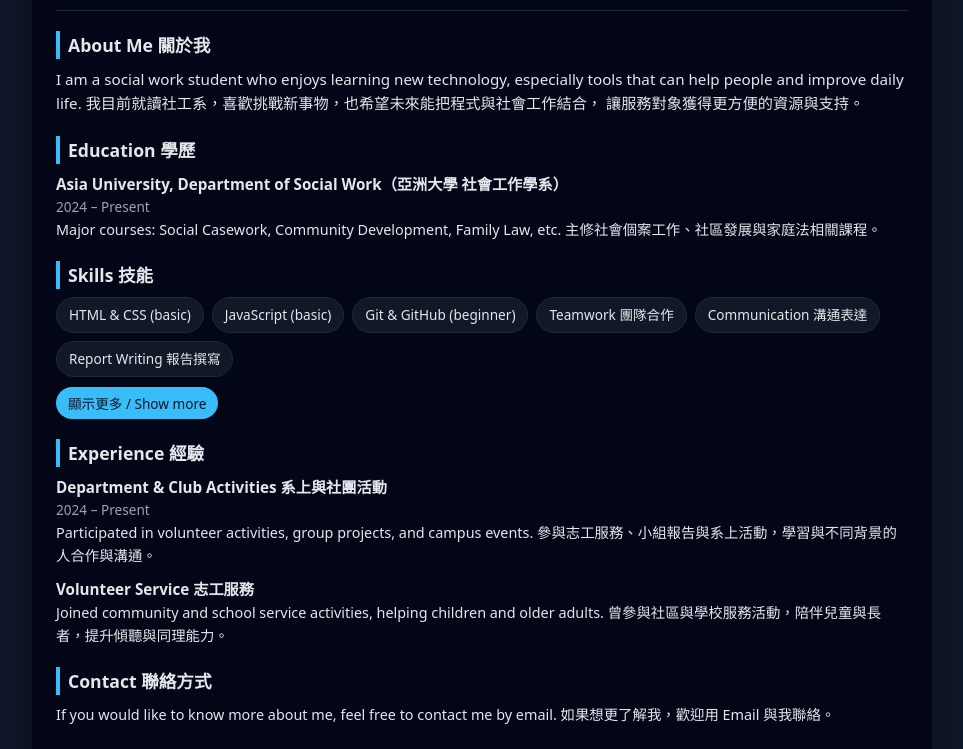
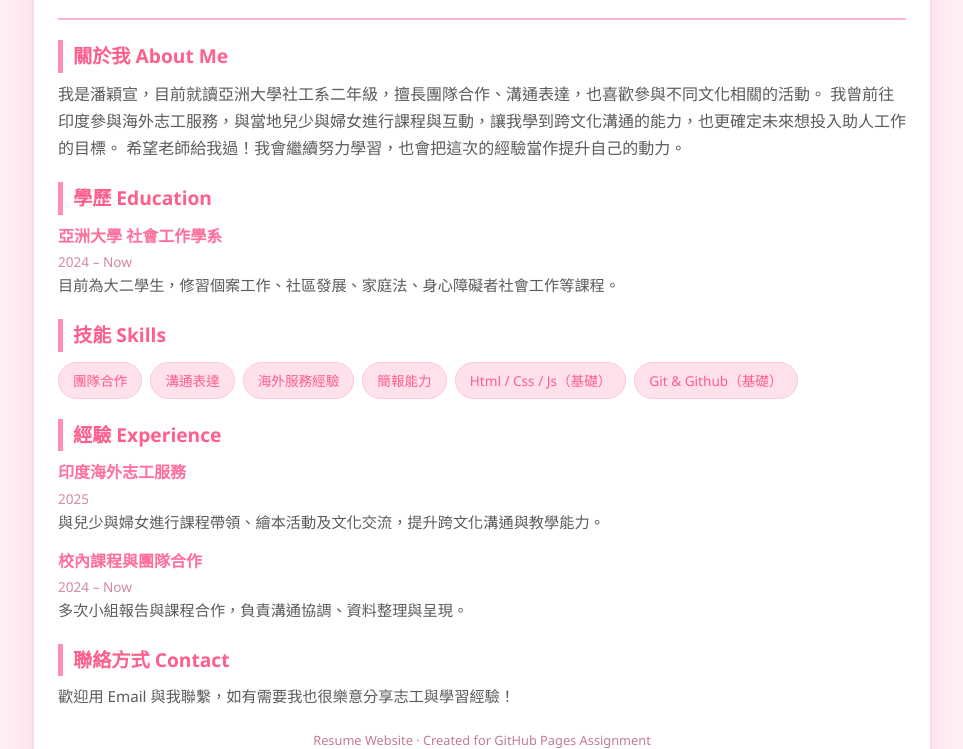
Before and after one commit to shanispan-maker/123, a plain HTML site: page index.html in a window 1280 px wide. Shown: the part 150-899 px from the top of the page, without its empty margins (158-1121 px from the left). Drawn offline with Linux system fonts and the light colour scheme.

Commit message:
index.html

```diff
--- a/index.html
+++ b/index.html
@@ -1,32 +1,32 @@
-
 <!DOCTYPE html>
 <html lang="zh-Hant">
 <head>
     <meta charset="UTF-8">
-<title>Mini Pan - Resume</title>
+    <title>潘穎宣 - Resume</title>
     <meta name="viewport" content="width=device-width, initial-scale=1.0">
     <style>
         * {
             box-sizing: border-box;
             margin: 0;
             padding: 0;
-font-family: system-ui, -apple-system, BlinkMacSystemFont, "Segoe UI", sans-serif;
+            font-family: "Segoe UI", system-ui, -apple-system, BlinkMacSystemFont, sans-serif;
         }
 
         body {
-background: #0f172a;
-color: #e5e7eb;
-line-height: 1.6;
+            background: #ffeef4; /* 柔和粉底 */
+            color: #5b5b5b;
+            line-height: 1.7;
             padding: 24px;
         }
 
         .container {
             max-width: 900px;
             margin: 0 auto;
-background: #020617;
+            background: #ffffff;
             border-radius: 16px;
             padding: 24px;
-box-shadow: 0 15px 40px rgba(0, 0, 0, 0.4);
+            box-shadow: 0 10px 28px rgba(255, 182, 193, 0.35);
+            border: 2px solid #ffd6e6;
         }
 
         header {
@@ -34,7 +34,7 @@ display: flex;
             flex-wrap: wrap;
             align-items: center;
             gap: 16px;
-border-bottom: 1px solid #1f2937;
+            border-bottom: 2px solid #ffb6c9; /* 粉紅底線 */
             padding-bottom: 16px;
             margin-bottom: 20px;
         }
@@ -43,21 +43,22 @@ margin-bottom: 20px;
             width: 90px;
             height: 90px;
             border-radius: 50%;
-background: radial-gradient(circle at 30% 30%, #38bdf8, #4f46e5);
+            background: radial-gradient(circle at 30% 30%, #ffb6c9, #ff8fb0); /* 粉紅漸層 */
         }
 
         h1 {
             font-size: 1.8rem;
             letter-spacing: 0.04em;
+            color: #ff6f9c;
         }
 
         .tagline {
             font-size: 0.95rem;
-color: #9ca3af;
+            color: #d67a9e;
         }
 
         .contact a {
-color: #38bdf8;
+            color: #ff7faa;
             text-decoration: none;
             font-size: 0.9rem;
         }
@@ -71,55 +72,59 @@ margin-bottom: 20px;
         }
 
         .section-title {
-font-size: 1.1rem;
+            font-size: 1.2rem;
             margin-bottom: 8px;
             font-weight: 600;
-border-left: 4px solid #38bdf8;
-padding-left: 8px;
+            border-left: 5px solid #ff8fb0; /* 粉色重點線 */
+            padding-left: 10px;
+            color: #ff5f8d;
         }
 
         .pill-list {
             display: flex;
             flex-wrap: wrap;
             gap: 8px;
-margin-top: 8px;
+            margin-top: 10px;
         }
 
         .pill {
             border-radius: 999px;
-padding: 6px 12px;
+            padding: 6px 14px;
             font-size: 0.85rem;
-background: #111827;
-border: 1px solid #1f2937;
+            background: #ffe1eb; /* 粉色貼紙 */
+            border: 1px solid #ffc8d9;
+            color: #ff5c8c;
         }
 
         .item-title {
             font-weight: 600;
-font-size: 0.95rem;
+            font-size: 1rem;
+            color: #ff6f9c;
         }
 
         .item-sub {
             font-size: 0.85rem;
-color: #9ca3af;
+            color: #d488a3;
         }
 
         .item {
-margin-bottom: 10px;
+            margin-bottom: 12px;
         }
 
         .btn {
             margin-top: 10px;
-padding: 6px 12px;
+            padding: 8px 16px;
             border-radius: 999px;
             font-size: 0.85rem;
             border: none;
             cursor: pointer;
-background: #38bdf8;
-color: #0f172a;
+            background: #ff8fb0;
+            color: white;
+            transition: 0.2s;
         }
 
         .btn:hover {
-opacity: 0.9;
+            background: #ff759c;
         }
 
         .hidden {
@@ -129,15 +134,8 @@ display: none;
         footer {
             margin-top: 20px;
             font-size: 0.8rem;
-color: #6b7280;
+            color: #c27b92;
             text-align: center;
-}
-
-@media (max-width: 600px) {
-header {
-flex-direction: row;
-align-items: flex-start;
-}
         }
     </style>
 </head>
@@ -146,98 +144,75 @@ align-items: flex-start;
     <header>
         <div class="avatar"></div>
         <div>
-<h1>Mini Pan</h1>
-<p class="tagline">Social Work Student · Curious Learner · Future Helper</p>
+            <h1>潘穎宣</h1>
+            <p class="tagline">亞洲大學 社工系二年級 · 團隊合作 & 溝通擅長 · 印度海外服務經驗</p>
             <p class="contact">
-Email: <a href="mailto:shanis,pan@gmail.com@egmail.com">your_email@example.com</a>
-<!-- 記得把信箱改成你自己的 -->
+                Email: <a href="mailto:shanis.pan@gmail.com">shanis.pan@gmail.com</a>
             </p>
         </div>
     </header>
 
     <section class="section">
-<h2 class="section-title">About Me 關於我</h2>
-<p style="margin-top: 6px; font-size: 0.95rem;">
-I am a social work student who enjoys learning new technology,
-especially tools that can help people and improve daily life.
-我目前就讀社工系，喜歡挑戰新事物，也希望未來能把程式與社會工作結合，
-讓服務對象獲得更方便的資源與支持。
+        <h2 class="section-title">關於我 About Me</h2>
+        <p style="margin-top: 6px; font-size: 1rem;">
+            我是潘穎宣，目前就讀亞洲大學社工系二年級，擅長團隊合作、溝通表達，也喜歡參與不同文化相關的活動。
+            我曾前往印度參與海外志工服務，與當地兒少與婦女進行課程與互動，讓我學到跨文化溝通的能力，也更確定未來想投入助人工作的目標。
+            希望老師給我過！我會繼續努力學習，也會把這次的經驗當作提升自己的動力。
         </p>
     </section>
 
     <section class="section">
-<h2 class="section-title">Education 學歷</h2>
+        <h2 class="section-title">學歷 Education</h2>
         <div class="item">
-<div class="item-title">Asia University, Department of Social Work（亞洲大學 社會工作學系）</div>
-<div class="item-sub">2024 – Present</div>
-<p style="font-size: 0.9rem;">
-Major courses: Social Casework, Community Development, Family Law, etc.
-主修社會個案工作、社區發展與家庭法相關課程。
+            <div class="item-title">亞洲大學 社會工作學系</div>
+            <div class="item-sub">2024 – Now</div>
+            <p style="font-size: 0.95rem;">
+                目前為大二學生，修習個案工作、社區發展、家庭法、身心障礙者社會工作等課程。
             </p>
         </div>
     </section>
 
     <section class="section">
-<h2 class="section-title">Skills 技能</h2>
+        <h2 class="section-title">技能 Skills</h2>
         <div class="pill-list">
-<span class="pill">HTML &amp; CSS (basic)</span>
-<span class="pill">JavaScript (basic)</span>
-<span class="pill">Git &amp; GitHub (beginner)</span>
-<span class="pill">Teamwork 團隊合作</span>
-<span class="pill">Communication 溝通表達</span>
-<span class="pill">Report Writing 報告撰寫</span>
-</div>
-<button class="btn" id="toggleMore">顯示更多 / Show more</button>
-<div id="moreSkills" class="hidden" style="margin-top: 8px; font-size: 0.9rem;">
-I am still learning but I enjoy trying, making mistakes, and improving step by step.
-我還在學習中，但願意多嘗試、多犯錯，慢慢把自己變得更好。
+            <span class="pill">團隊合作</span>
+            <span class="pill">溝通表達</span>
+            <span class="pill">海外服務經驗</span>
+            <span class="pill">簡報能力</span>
+            <span class="pill">Html / Css / Js（基礎）</span>
+            <span class="pill">Git & Github（基礎）</span>
         </div>
     </section>
 
     <section class="section">
-<h2 class="section-title">Experience 經驗</h2>
+        <h2 class="section-title">經驗 Experience</h2>
         <div class="item">
-<div class="item-title">Department & Club Activities 系上與社團活動</div>
-<div class="item-sub">2024 – Present</div>
-<p style="font-size: 0.9rem;">
-Participated in volunteer activities, group projects, and campus events.
-參與志工服務、小組報告與系上活動，學習與不同背景的人合作與溝通。
+            <div class="item-title">印度海外志工服務</div>
+            <div class="item-sub">2025</div>
+            <p style="font-size: 0.95rem;">
+                與兒少與婦女進行課程帶領、繪本活動及文化交流，提升跨文化溝通與教學能力。
             </p>
         </div>
+
         <div class="item">
-<div class="item-title">Volunteer Service 志工服務</div>
-<p style="font-size: 0.9rem;">
-Joined community and school service activities, helping children and older adults.
-曾參與社區與學校服務活動，陪伴兒童與長者，提升傾聽與同理能力。
+            <div class="item-title">校內課程與團隊合作</div>
+            <div class="item-sub">2024 – Now</div>
+            <p style="font-size: 0.95rem;">
+                多次小組報告與課程合作，負責溝通協調、資料整理與呈現。
             </p>
         </div>
     </section>
 
     <section class="section">
-<h2 class="section-title">Contact 聯絡方式</h2>
-<p style="font-size: 0.9rem;">
-If you would like to know more about me, feel free to contact me by email.
-如果想更了解我，歡迎用 Email 與我聯絡。
+        <h2 class="section-title">聯絡方式 Contact</h2>
+        <p style="font-size: 0.95rem;">
+            歡迎用 Email 與我聯繫，如有需要我也很樂意分享志工與學習經驗！
         </p>
     </section>
 
     <footer>
-Self-intro resume for GitHub Pages · Created for autonomous learning homework.
+        Resume Website · Created for GitHub Pages Assignment
     </footer>
 </div>
-
-<script>
-const btn = document.getElementById('toggleMore');
-const box = document.getElementById('moreSkills');
-btn.addEventListener('click', () => {
-if (box.classList.contains('hidden')) {
-box.classList.remove('hidden');
-btn.textContent = '收起 / Show less';
-} else {
-box.classList.add('hidden');
-btn.textContent = '顯示更多 / Show more';
-}
-});
-</script>
 </body>
 </html>
```
Lines whose indentation alone changed are shown as unchanged.
